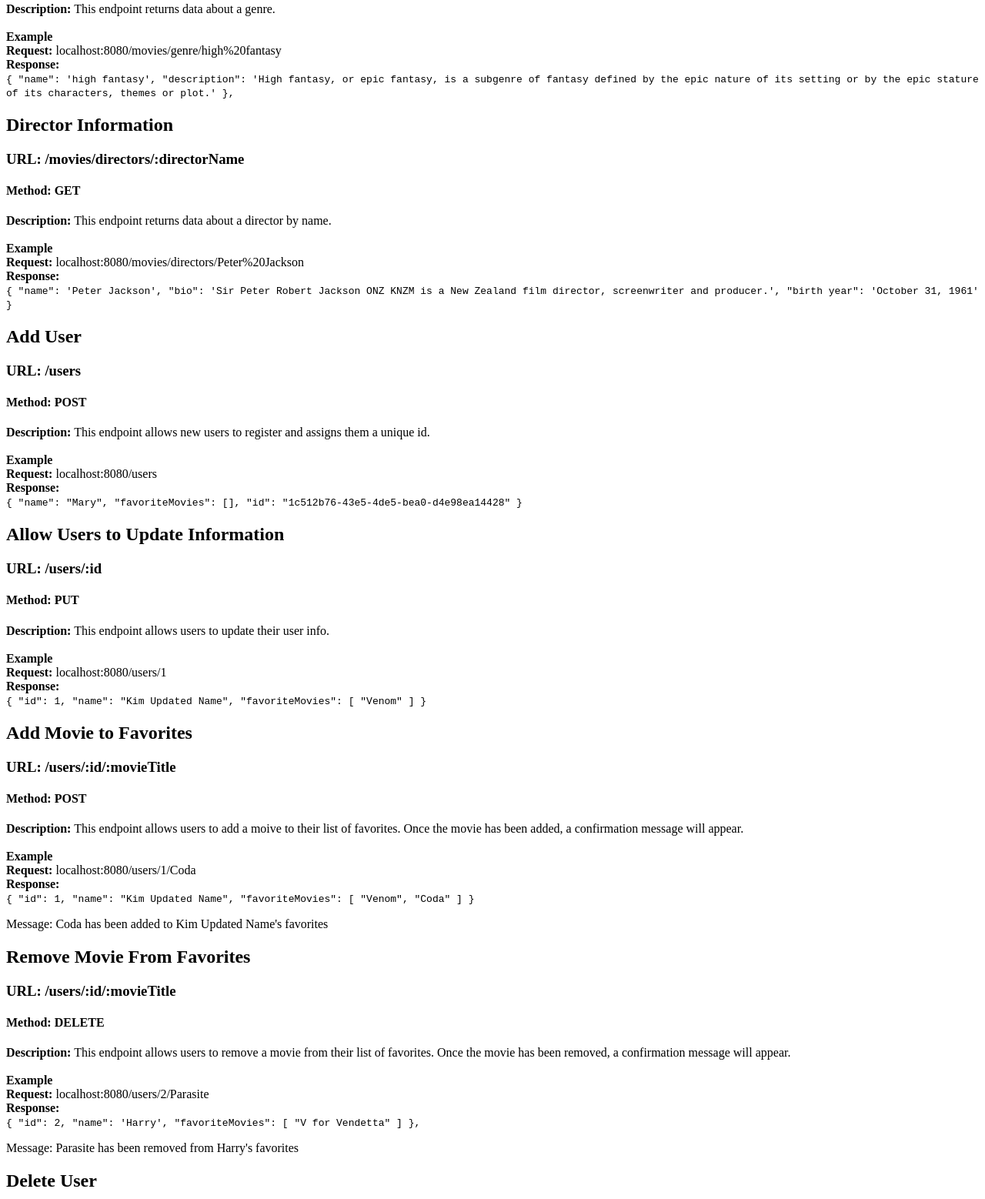
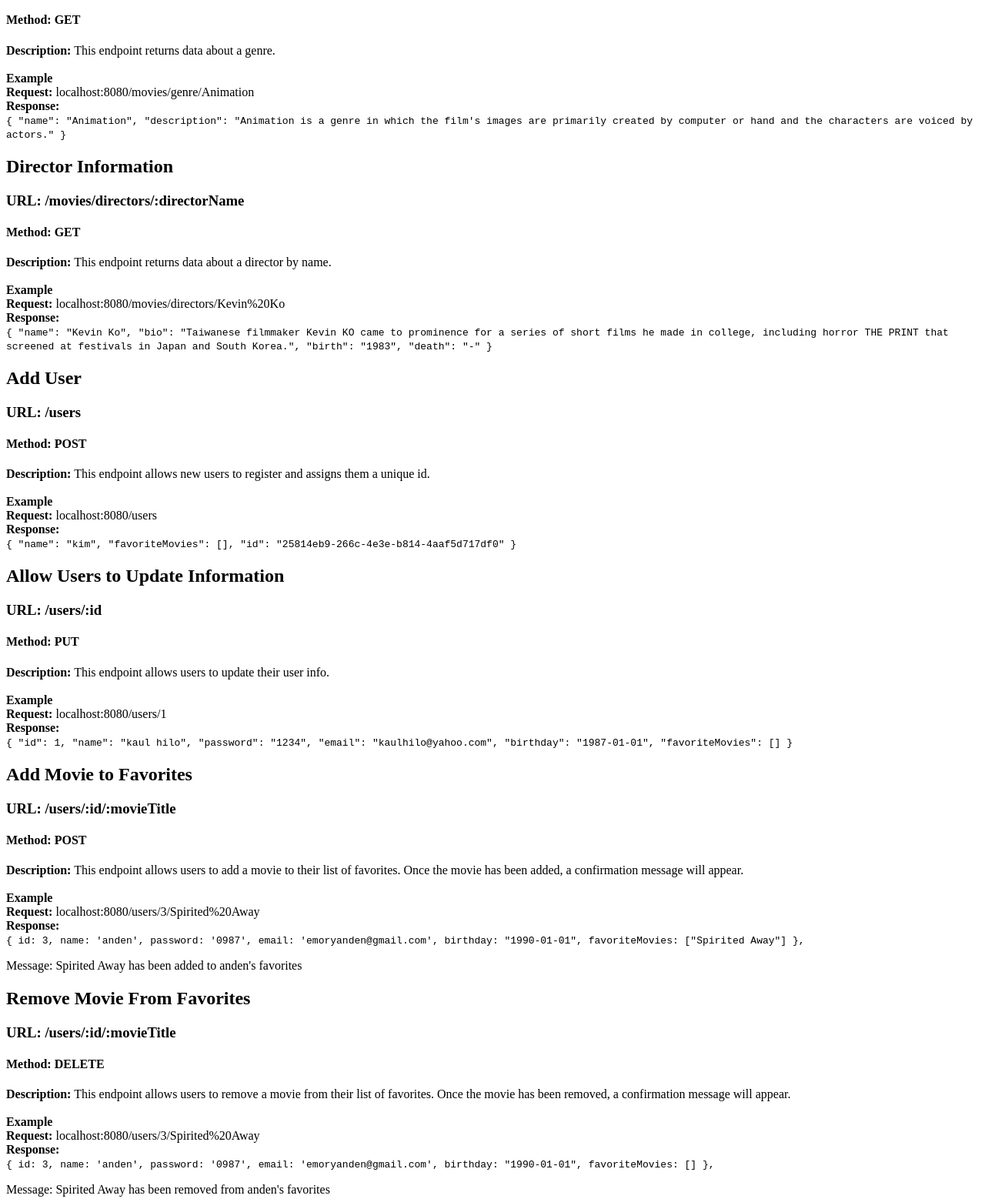
Before and after one commit to justinekape/movie-api, a website: page public/documentation.html in a window 1280 px wide. Shown: the part 916-2474 px from the top of the page at 77% size. Drawn offline with Linux system fonts and the light colour scheme.

Commit message:
updated documentation examples

```diff
--- a/public/documentation.html
+++ b/public/documentation.html
@@ -37,20 +37,24 @@
             <p>
                 <strong>Description:</strong> This endpoint returns data about a movie including description, genre, and director.<br><br>
                 <strong>Example</strong><br>
-                <strong>Request:</strong> localhost:8080/movies/The%20Lord%20of%20the%20Rings<br>
+                <strong>Request:</strong> localhost:8080/movies/Spirited%20Away<br>
                 <strong>Response:</strong><br>
                 <code>
                     {
-                        "title": "The Lord of the Rings",
+                        "title": "Spirited Away",
+                        "description": "During her family's move to the suburbs, a sullen 10-year-old girl wanders into a world ruled by gods, witches, and spirits, and where humans are changed into beasts.",
                         "genre": {
-                            "name": "high fantasy",
-                            "description": "High fantasy, or epic fantasy, is a subgenre of fantasy defined by the epic nature of its setting or by the epic stature of its characters, themes or plot."
+                            "name": "Animation",
+                            "description": "Animation is a genre in which the film's images are primarily created by computer or hand and the characters are voiced by actors."
                         },
                         "director": {
-                            "name": "Peter Jackson",
-                            "bio": "Sir Peter Robert Jackson ONZ KNZM is a New Zealand film director, screenwriter and producer.",
-                            "birth year": "October 31, 1961"
-                        }
+                            "name": "Hayao Miyazaki",
+                            "bio": "Hayao Miyazaki is a Japanese animator, director, producer, screenwriter, author, and manga artist. A co-founder of Studio Ghibli, he has attained international acclaim as a masterful storyteller and creator of Japanese animated feature films, and is widely regarded as one of the most accomplished filmmakers in the history of animation.",
+                            "birth": "1941",
+                            "death": "-"
+                        },
+                        "imageUrl": "https://www.imdb.com/title/tt0245429/mediaviewer/rm4207852801/?ref_=ext_shr_lnk",
+                        "featured": true
                     }
                 </code>
             </p>
@@ -62,13 +66,13 @@
             <p>
                 <strong>Description:</strong> This endpoint returns data about a genre.<br><br>
                 <strong>Example</strong><br>
-                <strong>Request:</strong> localhost:8080/movies/genre/high%20fantasy<br>
+                <strong>Request:</strong> localhost:8080/movies/genre/Animation<br>
                 <strong>Response:</strong><br>
                 <code>
                     {
-                        "name": 'high fantasy',
-                        "description": 'High fantasy, or epic fantasy, is a subgenre of fantasy defined by the epic nature of its setting or by the epic stature of its characters, themes or plot.'
-                    },
+                        "name": "Animation",
+                        "description": "Animation is a genre in which the film's images are primarily created by computer or hand and the characters are voiced by actors."
+                    }
                 </code>
             </p>
         </div>
@@ -79,13 +83,14 @@
             <p>
                 <strong>Description:</strong> This endpoint returns data about a director by name.<br><br>
                 <strong>Example</strong><br>
-                <strong>Request:</strong> localhost:8080/movies/directors/Peter%20Jackson<br>
+                <strong>Request:</strong> localhost:8080/movies/directors/Kevin%20Ko<br>
                 <strong>Response:</strong><br>
                 <code>
                     {
-                        "name": 'Peter Jackson',
-                        "bio": 'Sir Peter Robert Jackson ONZ KNZM is a New Zealand film director, screenwriter and producer.',
-                        "birth year": 'October 31, 1961'
+                        "name": "Kevin Ko",
+                        "bio": "Taiwanese filmmaker Kevin KO came to prominence for a series of short films he made in college, including horror THE PRINT that screened at festivals in Japan and South Korea.",
+                        "birth": "1983",
+                        "death": "-"
                     }
                 </code>
             </p>
@@ -101,9 +106,9 @@
                 <strong>Response:</strong><br>
                 <code>
                     {
-                        "name": "Mary",
+                        "name": "kim",
                         "favoriteMovies": [],
-                        "id": "1c512b76-43e5-4de5-bea0-d4e98ea14428"
+                        "id": "25814eb9-266c-4e3e-b814-4aaf5d717df0"
                     }
                 </code>
             </p>
@@ -120,10 +125,11 @@
                 <code>
                     {
                         "id": 1,
-                        "name": "Kim Updated Name",
-                        "favoriteMovies": [
-                            "Venom"
-                        ]
+                        "name": "kaul hilo",
+                        "password": "1234",
+                        "email": "kaulhilo@yahoo.com",
+                        "birthday": "1987-01-01",
+                        "favoriteMovies": []
                     }
                 </code>
             </p>
@@ -133,21 +139,21 @@
             <h3> URL: /users/:id/:movieTitle</h3>
             <h4>Method: POST </h4>
             <p>
-                <strong>Description:</strong> This endpoint allows users to add a moive to their list of favorites. Once the movie has been added, a confirmation message will appear.<br><br>
+                <strong>Description:</strong> This endpoint allows users to add a movie to their list of favorites. Once the movie has been added, a confirmation message will appear.<br><br>
                 <strong>Example</strong><br>
-                <strong>Request:</strong> localhost:8080/users/1/Coda<br>
+                <strong>Request:</strong> localhost:8080/users/3/Spirited%20Away<br>
                 <strong>Response:</strong><br>
                 <code>
                     {
-                        "id": 1,
-                        "name": "Kim Updated Name",
-                        "favoriteMovies": [
-                            "Venom",
-                            "Coda"
-                        ]
-                    }
+                        id: 3,
+                        name: 'anden',
+                        password: '0987',
+                        email: 'emoryanden@gmail.com',
+                        birthday: "1990-01-01",
+                        favoriteMovies: ["Spirited Away"]
+                  },
                 </code><br>
-                <p>Message: Coda has been added to Kim Updated Name's favorites</p>
+                <p>Message: Spirited Away has been added to anden's favorites</p>
 
             </p>
         </div>
@@ -158,18 +164,19 @@
             <p>
                 <strong>Description:</strong> This endpoint allows users to remove a movie from their list of favorites. Once the movie has been removed, a confirmation message will appear.<br><br>
                 <strong>Example</strong><br>
-                <strong>Request:</strong> localhost:8080/users/2/Parasite<br>
+                <strong>Request:</strong> localhost:8080/users/3/Spirited%20Away<br>
                 <strong>Response:</strong><br>
                 <code>
                     {
-                        "id": 2,
-                        "name": 'Harry',
-                        "favoriteMovies": [
-                        "V for Vendetta"
-                        ]
-                    },
+                        id: 3,
+                        name: 'anden',
+                        password: '0987',
+                        email: 'emoryanden@gmail.com',
+                        birthday: "1990-01-01",
+                        favoriteMovies: []
+                  },
                 </code>
-                <p>Message: Parasite has been removed from Harry's favorites</p>
+                <p>Message: Spirited Away has been removed from anden's favorites</p>
             </p>
         </div>
         <div>
@@ -180,7 +187,7 @@
                 <strong>Description:</strong> This endpoint allows exisitng users to deregister. Once their account has been deleted, a confirmation message will appear.<br><br>
                 <strong>Example</strong><br>
                 <strong>Request:</strong> localhost:8080/users/2 <br>
-                <strong>Response:</strong> Message: Harry has been deleted.
+                <strong>Response:</strong> Message: shae has been deleted.
             </p>
         </div>
 
```
